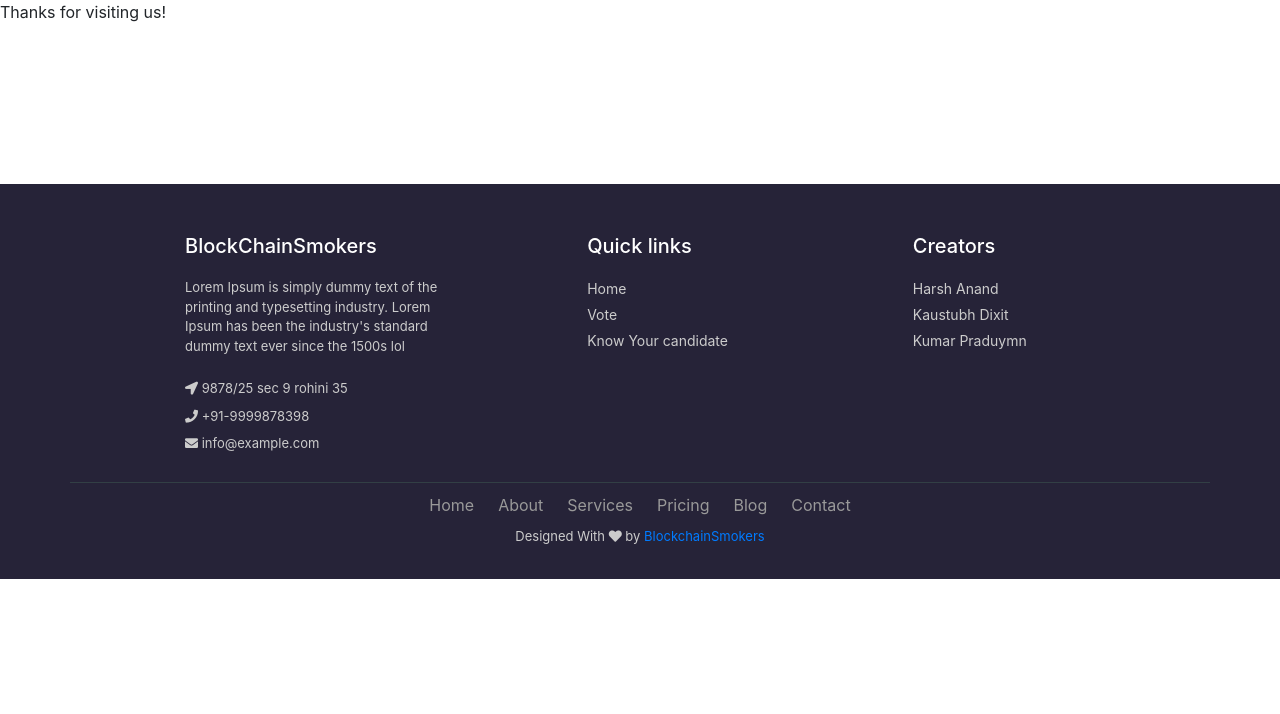
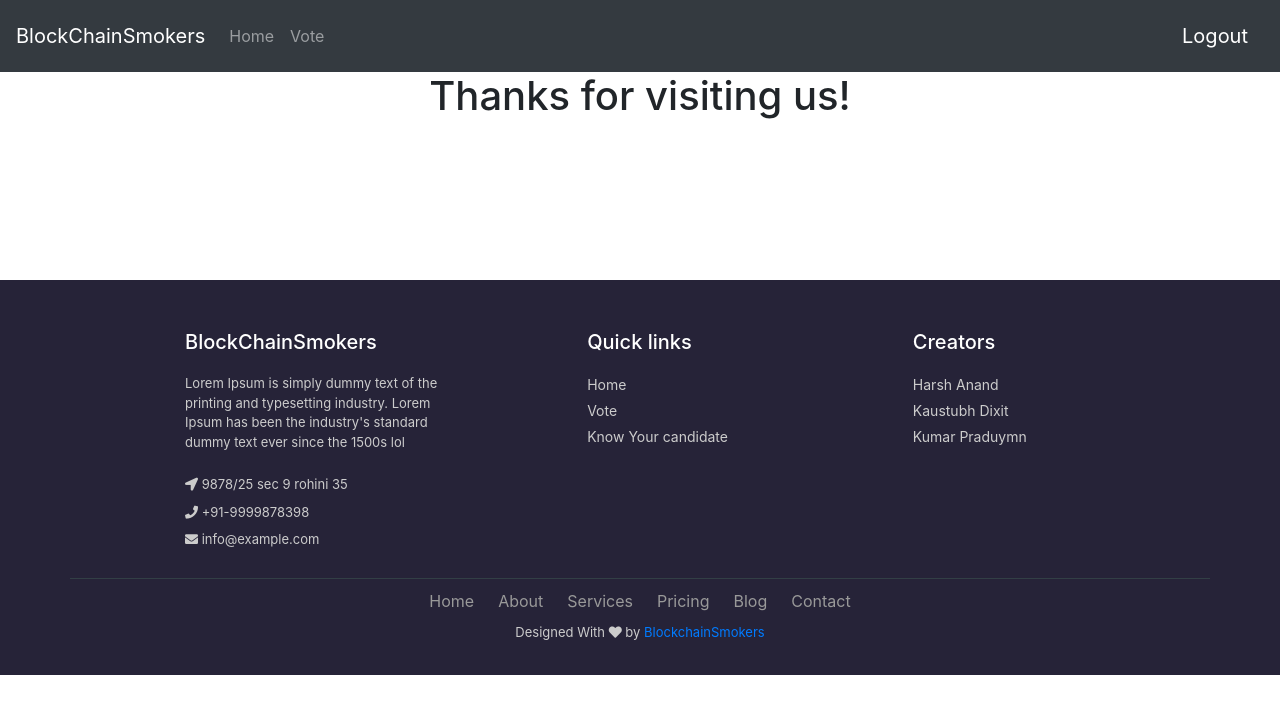
Before and after one commit to 0xhrsh/BlockChainSmokers, a Django app: page /thanks/ in a window 1280 px wide. Shown: the top 714 px of the page. Run offline with Django 3.2, Linux system fonts and the light colour scheme; some libraries are stand-ins or nearby versions.

Commit message:
fixed login issues

```diff
--- a/codefundo/urls.py
+++ b/codefundo/urls.py
@@ -35,6 +35,7 @@ urlpatterns = [
     path('vote/', views.TestPageView.as_view(template_name='vote.html'), name='vote'),
     path('helper/<int:candidate_id>/', views.detail, name="detail"),
     path('thanks/', views.ThanksView.as_view(template_name='thanks.html'), name='thanks'),
+    path('index/', views.ThanksView.as_view(template_name='index.html'), name='index'),
 ]
 urlpatterns += static(settings.MEDIA_URL, document_root=settings.MEDIA_ROOT)
 #urlpatterns += patterns('django.views.static',(r'^media/(?P<path>.*)','serve',{'document_root':codefundo.MEDIA_ROOT}), )
--- a/templates/profile.html
+++ b/templates/profile.html
@@ -13,7 +13,7 @@
                 is important.</p>
         </div>
         <div class="col-md-5">
-            <img src="{% static "holder.jpg" %}" class="featurette-image img-fluid mx-auto"
+            <img src="{% static 'holder.jpg' %}" class="featurette-image img-fluid mx-auto"
                  alt="Generic placeholder image">
         </div>
     </div>
--- a/templates/thanks.html
+++ b/templates/thanks.html
@@ -1,7 +1,30 @@
 {% extends "base.html" %}
 
 {% block content %}
+	<header>
+<nav class="navbar navbar-expand-lg navbar-dark bg-dark">
+  	<div class="collapse navbar-collapse" id="navbarText">
+  		<ul class="navbar-nav mr-auto">
+      		<li>
+      		<a class="navbar-brand" href="#">BlockChainSmokers</a>
+      		</li>
+      		<li class="nav-item">
+        		<a class="nav-link" href="{% url 'index' %}">Home <span class="sr-only">(current)</span></a>
+      		</li>
+      		<li class="nav-item">
+        		<a class="nav-link" href="{% url 'index' %}">Vote</a>
+      		</li>
+        </ul>
+        <span class="navbar-text">
+      <a class="navbar-brand" href="{% url 'accounts:logout' %}" class="btn btn-primary">Logout</a>
+  <button class="navbar-toggler" type="button" data-toggle="collapse" data-target="#navbarText" aria-controls="navbarText" aria-expanded="true" aria-label="Toggle navigation">
+    <span class="navbar-toggler-icon"></span>
+  </button>
+    </span>
+  	</div>
+</nav>
+</header>
 
-    <p>Thanks for visiting us!</p>
+    <center><h1>Thanks for visiting us!</h1></center>
 
 {% endblock %}
```
Also changed, not shown: templates/index.html (+25 -0 lines).
